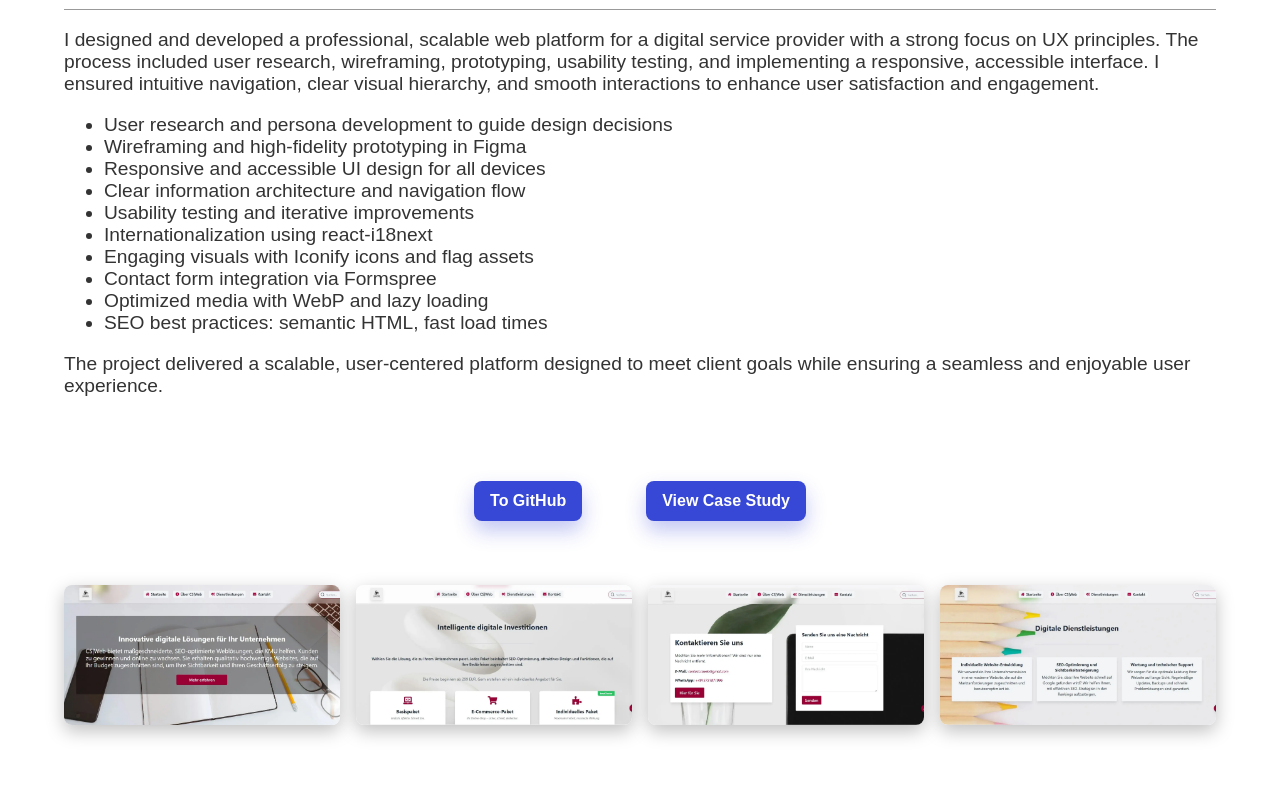
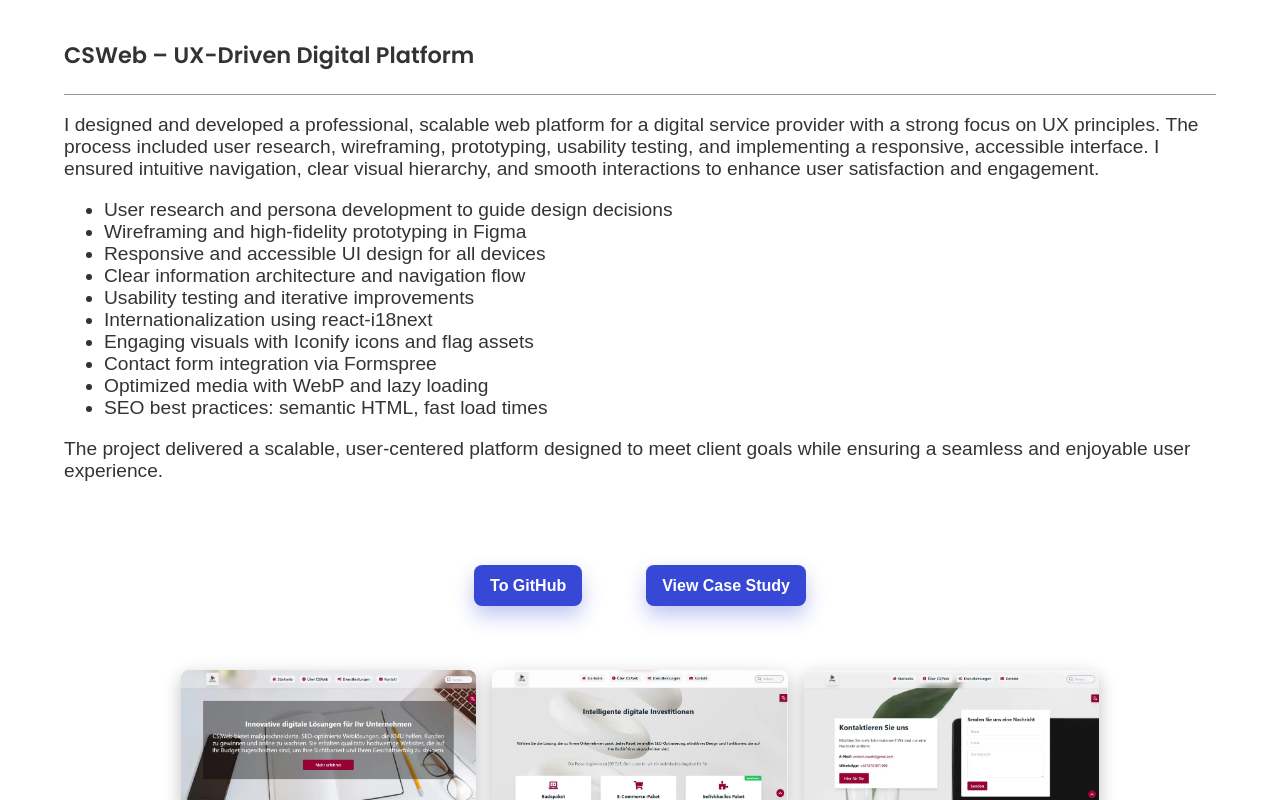
Before and after one commit to CristinaSt86/Portfolio, a React (Create React App) app: page / in a window 1280 px wide. Shown: the part 3456-4256 px from the top of the page. Built offline with nearby package versions, Linux system fonts and the light colour scheme.

Commit message:
UI improvment for the gallery cards.

```diff
--- a/src/components/LightboxGallery/LightboxGallery.module.css
+++ b/src/components/LightboxGallery/LightboxGallery.module.css
@@ -2,14 +2,14 @@
 .galleryContainer {
   width: 100%;
   display: grid;
-  grid-template-columns: repeat(auto-fit, minmax(220px, 1fr));
+  grid-template-columns: repeat(2, 1fr);
   gap: 1rem;
 }
 
 /* Forțează 2 coloane pe desktop, chiar dacă wrapperul tinde să se “strângă” */
 @media (min-width: 900px) {
   .galleryContainer {
-    grid-template-columns: repeat(4, minmax(0, 1fr));
+    grid-template-columns: repeat(3, 1fr);
   }
 }
 
@@ -20,13 +20,13 @@
   object-fit: cover;
   border-radius: 0.5rem;
   box-shadow: 0 6px 18px rgba(0, 0, 0, 0.25);
-  transition: transform .3s ease, box-shadow .3s ease;
+  transition: transform 0.3s ease, box-shadow 0.3s ease;
   cursor: pointer;
 }
 
 .thumbnail:hover {
   transform: translateY(-2px) scale(1.02);
-  box-shadow: 0 12px 28px rgba(0, 0, 0, 0.30);
+  box-shadow: 0 12px 28px rgba(0, 0, 0, 0.3);
 }
 
 /* Wrapper pentru fullscreen/modal */
--- a/src/locales/de.json
+++ b/src/locales/de.json
@@ -37,7 +37,7 @@
     "languages": [
       { "language": "Rumänisch", "level": "Muttersprache" },
       { "language": "Englisch", "level": "C1" },
-      { "language": "Griechisch", "level": "B2" },
+      { "language": "Griechisch", "level": "B1" },
       { "language": "Deutsch", "level": "B1" }
     ],
     "certificationsHeader": "Zertifikate",
@@ -247,7 +247,7 @@
     "outcome": "Das Projekt lieferte eine skalierbare, nutzerzentrierte Plattform, die die Ziele des Kunden erfüllte und gleichzeitig ein nahtloses und angenehmes Nutzererlebnis gewährleistete.",
     "githubLink": "https://github.com/CristinaSt86/csweb",
     "linkText": "Zu GitHub",
-    "caseStudyLink": "https://docs.google.com/presentation/d/13VzqrzDbHJBwQJclc6XbCKNGH-Qm_Ep9s1_C3SbJ5vs/edit?usp=sharing",
+    "caseStudyLink": "https://docs.google.com/presentation/d/1PDFSKRpc86CJBS5TWO7WKamXfqFqYHOb/view",
     "linkUX": "Case Study ansehen",
     "imageAlt": "Screenshots aus dem CSWeb UX-Projekt"
   },
@@ -269,7 +269,7 @@
     "outcome": "Das Projekt lieferte eine benutzerfreundliche, nachhaltige und gemeinschaftsorientierte Plattform, die Nachbarinnen beim Tauschen, Teilen und Tragen von Kleidung unterstützt.",
     "githubLink": "https://github.com/CristinaSt86/ttt-app",
     "linkText": "Zu GitHub",
-    "caseStudyLink": "https://docs.google.com/presentation/d/1iFCmCkgB-8FA--2sdD78IbsaJ0maZYKFc4twU114esY/edit?usp=sharing",
+    "caseStudyLink": "https://docs.google.com/presentation/d/1iFCmCkgB-8FA--2sdD78IbsaJ0maZYKFc4twU114esY/view",
     "linkUX": "Case Study ansehen",
     "imageAlt": "Screenshots aus dem UX-Projekt Tauschen, Teilen, Tragen"
   }
--- a/src/locales/en.json
+++ b/src/locales/en.json
@@ -38,7 +38,7 @@
     "languages": [
       { "language": "Romanian", "level": "native" },
       { "language": "English", "level": "C1" },
-      { "language": "Greek", "level": "B2" },
+      { "language": "Greek", "level": "B1" },
       { "language": "German", "level": "B1" }
     ],
     "certificationsHeader": "Certifications",
@@ -251,7 +251,7 @@
     "outcome": "The project delivered a scalable, user-centered platform designed to meet client goals while ensuring a seamless and enjoyable user experience.",
     "githubLink": "https://github.com/CristinaSt86/csweb",
     "linkText": "To GitHub",
-    "caseStudyLink": "https://docs.google.com/presentation/d/13VzqrzDbHJBwQJclc6XbCKNGH-Qm_Ep9s1_C3SbJ5vs/edit?usp=sharing",
+    "caseStudyLink": "https://docs.google.com/presentation/d/1PDFSKRpc86CJBS5TWO7WKamXfqFqYHOb/view",
     "linkUX": "View Case Study",
     "imageAlt": "Screenshots from the CSWeb UX project"
   },
@@ -273,7 +273,7 @@
     "outcome": "The project delivered a friendly, sustainable, community-oriented platform that helps neighbors easily swap, share, and wear clothing.",
     "githubLink": "https://github.com/CristinaSt86/ttt-app",
     "linkText": "View on GitHub",
-    "caseStudyLink": "https://docs.google.com/presentation/d/PLACEHOLDER-ID/edit?usp=sharing",
+    "caseStudyLink": "https://docs.google.com/presentation/d/1iFCmCkgB-8FA--2sdD78IbsaJ0maZYKFc4twU114esY/view",
     "linkUX": "View Case Study",
     "imageAlt": "Screenshots from the UX case study “Tauschen, Teilen, Tragen”"
   }
--- a/src/locales/ro.json
+++ b/src/locales/ro.json
@@ -37,7 +37,7 @@
     "languages": [
       { "language": "Română", "level": "nativ" },
       { "language": "Engleză", "level": "C1" },
-      { "language": "Greacă", "level": "B2" },
+      { "language": "Greacă", "level": "B1" },
       { "language": "Germană", "level": "B1" }
     ],
     "certificationsHeader": "Certificări",
@@ -249,7 +249,7 @@
     "outcome": "Proiectul a oferit o platformă scalabilă, centrată pe utilizator, creată pentru a răspunde obiectivelor clientului și pentru a asigura o experiență plăcută și fluidă.",
     "githubLink": "https://github.com/CristinaSt86/csweb",
     "linkText": "Către GitHub",
-    "caseStudyLink": "https://docs.google.com/presentation/d/13VzqrzDbHJBwQJclc6XbCKNGH-Qm_Ep9s1_C3SbJ5vs/edit?usp=sharing",
+    "caseStudyLink": "https://docs.google.com/presentation/d/1PDFSKRpc86CJBS5TWO7WKamXfqFqYHOb/view",
     "linkUX": "Vezi studiul de caz",
     "imageAlt": "Capturi de ecran din proiectul CSWeb UX"
   },
@@ -271,7 +271,7 @@
     "outcome": "Proiectul a livrat o platformă prietenoasă, sustenabilă și orientată pe comunitate, care sprijină vecinele să schimbe, să împartă și să poarte haine cu ușurință.",
     "githubLink": "https://github.com/CristinaSt86/ttt-app",
     "linkText": "Vezi pe GitHub",
-    "caseStudyLink": "https://docs.google.com/presentation/d/PLACEHOLDER-ID/edit?usp=sharing",
+    "caseStudyLink": "https://docs.google.com/presentation/d/1iFCmCkgB-8FA--2sdD78IbsaJ0maZYKFc4twU114esY/view",
     "linkUX": "Vezi Case Study",
     "imageAlt": "Capturi de ecran din studiul UX „Tauschen, Teilen, Tragen”"
   }
```
